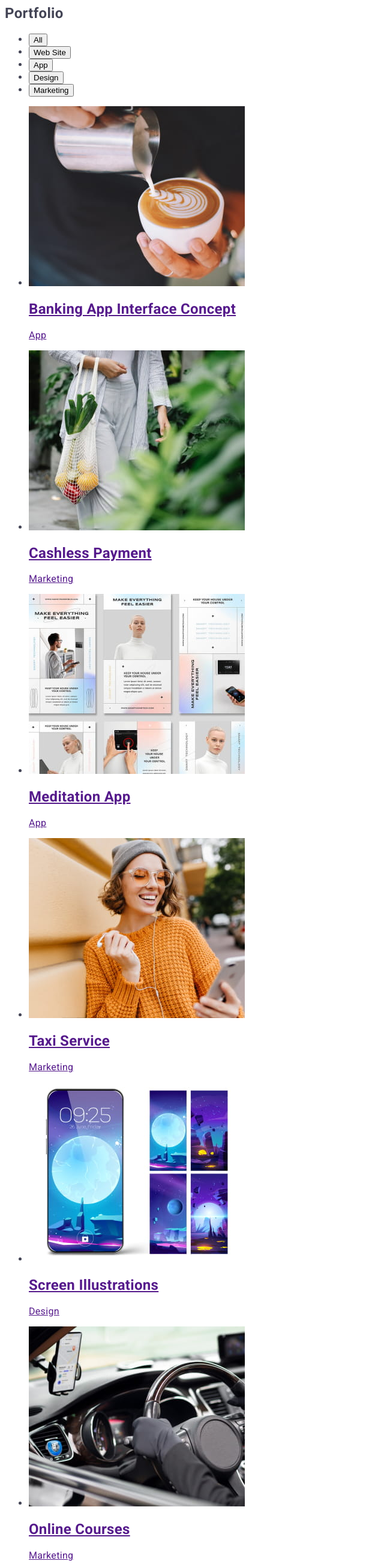
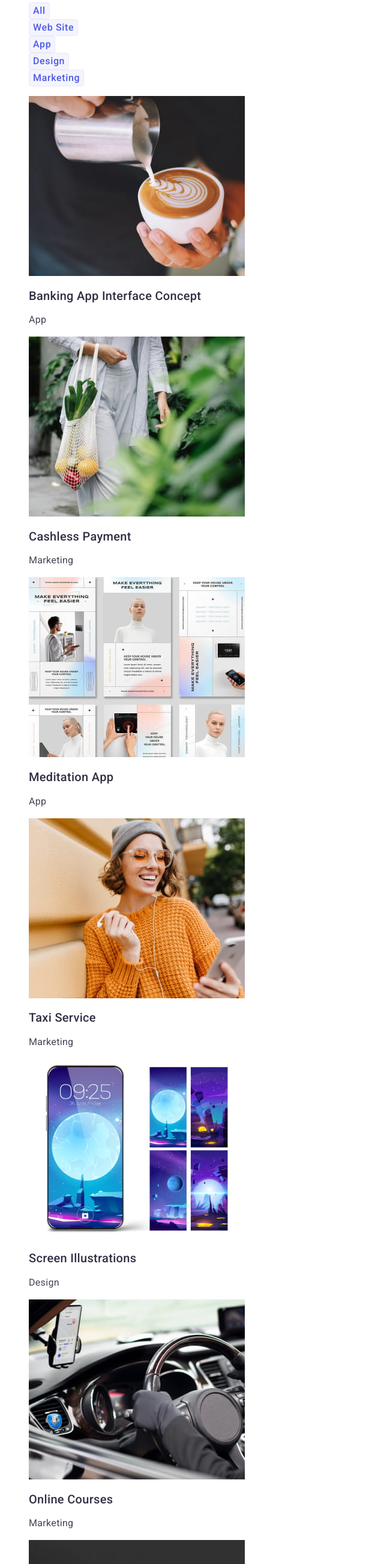
Before and after one commit to ArtSatanov/goit-markup-hw-02, a plain HTML site: page portfolio.html in a window 1280 px wide. Shown: the part 193-2800 px from the top of the page at 60% size, without its empty margins (0-640 px from the left). Drawn offline with Linux system fonts and the light colour scheme.

Commit message:
porftolio main style

```diff
--- a/css/styles.css
+++ b/css/styles.css
@@ -1,19 +1,18 @@
 :root {
   --main-text-color: #434455;
-   --bg-color:#FFFFFF; /* Header, team card background */
-   --primary-brand-color: #4D5AE5; /* CTAs Focused Active states Links */
-   --pressed-state-color: #404BBF; /* CTAs */
-   --dark-color: #2E2F42; /* Overlays Shadows Headings logo*/
-   --light-bg-color: #F4F4FD; /* Light mode backgrounds Light mode Dialogs/alerts */
-
+  --bg-color: #ffffff; /* Header, team card background */
+  --primary-brand-color: #4d5ae5; /* CTAs Focused Active states Links */
+  --pressed-state-color: #404bbf; /* CTAs */
+  --dark-color: #2e2f42; /* Overlays Shadows Headings logo*/
+  --light-bg-color: #f4f4fd; /* Light mode backgrounds Light mode Dialogs/alerts */
+  --acccent-color: #E7E9FC; /* Accent color Hairlines Subtle backgrounds */
 }
 
-body{
-   font-family: Roboto, sans-serif;
+body {
+  font-family: Roboto, 'Open Sans', 'Helvetica Neue', sans-serif;
   color: var(--main-text-color);
   background-color: var(--bg-color);
   letter-spacing: 0.02em;
-
 }
 
 .visually-hidden {
@@ -43,7 +42,7 @@ body{
 }
 
 .logo {
-   font-family: 'Raleway',sans-serif;
+  font-family: 'Raleway', sans-serif;
   font-weight: 800;
   font-size: 18px;
   line-height: 1.17;
@@ -62,6 +61,7 @@ body{
 
 .active-btn:hover,
 .active-btn:focus {
+ color: var(--bg-color);
   background-color: var(--pressed-state-color);
 }
 
@@ -77,19 +77,22 @@ body{
   font-weight: 500;
   font-size: 20px;
   line-height: 1.2;
-   color: var(--dark-color)
+  color: var(--dark-color);
 }
 
 .desc {
   font-size: 16px;
   line-height: 1.5;
+  color: var(--main-text-color);
 }
 
 /* Header*/
 
-.header {}
+.header {
+}
 
-.header-nav {}
+.header-nav {
+}
 
 .header-nav-logo,
 .header-nav-link {
@@ -100,7 +103,8 @@ body{
   font-weight: 500;
 }
 
-.header-nav-item {}
+.header-nav-item {
+}
 
 .header-nav-link,
 .header-cont-link {
@@ -108,9 +112,11 @@ body{
   line-height: 1.5;
 }
 
-.header-cont-list {}
+.header-cont-list {
+}
 
-.header-cont-item {}
+.header-cont-item {
+}
 
 .header-cont-link {
   font-style: normal;
@@ -127,7 +133,7 @@ body{
   font-weight: 700;
   font-size: 56px;
   line-height: 1.07;
-   color: var(--bg-color)
+  color: var(--bg-color);
 }
 
 .hero-btn {
@@ -138,31 +144,40 @@ body{
 
 /* Feature section - Studio*/
 
-.features {}
+.features {
+}
 
-.features-title {}
+.features-title {
+}
 
-.features-list {}
+.features-list {
+}
 
-.features-item {}
+.features-item {
+}
 
-.features-subtitle {}
+.features-subtitle {
+}
 
 .features-desc {
-
 }
 
 /* Examples - Studio*/
 
-.examples {}
+.examples {
+}
 
-.examples-title {}
+.examples-title {
+}
 
-.examples-list {}
+.examples-list {
+}
 
-.examples-item {}
+.examples-item {
+}
 
-.examples-img {}
+.examples-img {
+}
 
 /* Our Team - Studio*/
 
@@ -170,25 +185,29 @@ body{
   background-color: var(--light-bg-color);
 }
 
-.team-title {}
+.team-title {
+}
 
-.team-list {}
+.team-list {
+}
 
 .team-item {
   background-color: var(--bg-color);
 }
 
-.team-img {}
+.team-img {
+}
 
-.team-subtitle {}
+.team-subtitle {
+}
 
-.team-desc {}
+.team-desc {
+}
 
 /* Footer */
 
 .footer {
   background-color: var(--dark-color);
-
 }
 
 .footer-logo {
@@ -198,3 +217,34 @@ body{
 .footer-desc {
   color: var(--light-bg-color);
 }
+
+/* main - portfolio */
+
+.portfolio {}
+
+.portfolio-btn-items {}
+
+.btn-item {}
+
+.portfolio-btn {
+   font-family: Roboto, 'Open Sans', 'Helvetica Neue', sans-serif;
+   font-weight: 500;
+   letter-spacing: 0.04em;
+   color: var(--primary-brand-color);
+   background-color: var(--light-bg-color);
+   border: 1px solid var(--acccent-color);
+   border-radius: 4px;
+   cursor: pointer;
+}
+
+.portfolio-list {}
+
+.portfolio-item {}
+
+.portfolio-link{}
+
+.portfolio-img {}
+
+.portfolio-subtitle {}
+
+.portfolio-desc {}
--- a/portfolio.html
+++ b/portfolio.html
@@ -18,21 +18,25 @@
     <header class="header">
       <!-- navigation -->
       <nav class="header-nav">
-        <a href="./index.html" class="header-nav-logo link logo"
+        <a href="./index.html" class="header-nav-logo link logo active-link"
           ><span class="logo-lead">Web</span>Studio</a
         >
 
         <ul class="header-nav-list list">
           <li class="header-nav-item">
-            <a href="./index.html" class="header-nav-link link">Studio</a>
+            <a href="./index.html" class="header-nav-link link active-link"
+              >Studio</a
+            >
           </li>
           <li class="header-nav-item">
-            <a href="./portfolio.html" class="header-nav-link link current"
+            <a
+              href="./portfolio.html"
+              class="header-nav-link link current active-link"
               >Portfolio</a
             >
           </li>
           <li class="header-nav-item">
-            <a href="" class="header-nav-link link">Contacts</a>
+            <a href="" class="header-nav-link link active-link">Contacts</a>
           </li>
         </ul>
       </nav>
@@ -40,12 +44,16 @@
       <address>
         <ul class="header-cont-list list">
           <li class="header-cont-item">
-            <a href="mailto:info@devstudio.com" class="header-cont-link link"
+            <a
+              href="mailto:info@devstudio.com"
+              class="header-cont-link link active-link"
               >info@devstudio.com</a
             >
           </li>
           <li class="header-cont-item">
-            <a href="tel:+110001111111" class="header-cont-link link"
+            <a
+              href="tel:+110001111111"
+              class="header-cont-link link active-link"
               >+11 (000) 111-11-11</a
             >
           </li>
@@ -53,134 +61,157 @@
       </address>
     </header>
     <main>
-      <section>
-        <h1>Portfolio</h1>
+      <section class="portfolio">
+        <h1 class="visually-hidden">Portfolio</h1>
 
-        <ul>
-          <li>
-            <button type="button">All</button>
+        <ul class="portfolio-btn-items list">
+          <li class="btn-item">
+            <button type="button" class="portfolio-btn desc active-btn">
+              All
+            </button>
           </li>
-          <li>
-            <button type="button">Web Site</button>
+          <li class="btn-item">
+            <button type="button" class="portfolio-btn desc active-btn">
+              Web Site
+            </button>
           </li>
-          <li>
-            <button type="button">App</button>
+          <li class="btn-item">
+            <button type="button" class="portfolio-btn desc active-btn">
+              App
+            </button>
           </li>
-          <li>
-            <button type="button">Design</button>
+          <li class="btn-item">
+            <button type="button" class="portfolio-btn desc active-btn">
+              Design
+            </button>
           </li>
-          <li>
-            <button type="button">Marketing</button>
+          <li class="btn-item">
+            <button type="button" class="portfolio-btn desc active-btn">
+              Marketing
+            </button>
           </li>
         </ul>
 
-        <ul>
-          <li>
-            <a href="">
+        <ul class="portfolio-list list">
+          <li class="portfolio-item">
+            <a href="" class="portfolio-link link">
               <img
                 src="./images/project_cards/img.jpg"
                 alt="Banking App Interface Concept"
                 width="360"
                 height="300"
+                class="portfolio-img"
               />
-              <h2>Banking App Interface Concept</h2>
-              <p>App</p>
+              <h2 class="portfolio-subtitle subtitle">
+                Banking App Interface Concept
+              </h2>
+              <p class="portfolio-desc desc">App</p>
             </a>
           </li>
-          <li>
-            <a href="">
+          <li class="portfolio-item">
+            <a href="" class="portfolio-link link">
               <img
                 src="./images/project_cards/img-1.jpg"
                 alt="Cashless Payment"
                 width="360"
                 height="300"
+                class="portfolio-img"
               />
-              <h2>Cashless Payment</h2>
-              <p>Marketing</p>
+              <h2 class="portfolio-subtitle subtitle">Cashless Payment</h2>
+              <p class="portfolio-desc desc">Marketing</p>
             </a>
           </li>
-          <li>
-            <a href="">
+          <li class="portfolio-item">
+            <a href="" class="portfolio-link link">
               <img
                 src="./images/project_cards/img-2.jpg"
                 alt="Meditation App"
                 width="360"
                 height="300"
+                class="portfolio-img"
               />
-              <h2>Meditation App</h2>
-              <p>App</p>
+              <h2 class="portfolio-subtitle subtitle">Meditation App</h2>
+              <p class="portfolio-desc desc">App</p>
             </a>
           </li>
-          <li>
-            <a href="">
+          <li class="portfolio-item">
+            <a href="" class="portfolio-link link">
               <img
                 src="./images/project_cards/img-3.jpg"
                 alt="Taxi Service"
                 width="360"
                 height="300"
+                class="portfolio-img"
               />
-              <h2>Taxi Service</h2>
-              <p>Marketing</p>
+              <h2 class="portfolio-subtitle subtitle">Taxi Service</h2>
+              <p class="portfolio-desc desc">Marketing</p>
             </a>
           </li>
-          <li>
-            <a href="">
+          <li class="portfolio-item">
+            <a href="" class="portfolio-link link">
               <img
                 src="./images/project_cards/img-4.jpg"
                 alt="Screen Illustrations"
                 width="360"
                 height="300"
+                class="portfolio-img"
               />
-              <h2>Screen Illustrations</h2>
-              <p>Design</p>
+              <h2 class="portfolio-subtitle subtitle">Screen Illustrations</h2>
+              <p class="portfolio-desc desc">Design</p>
             </a>
           </li>
-          <li>
-            <a href="">
+          <li class="portfolio-item">
+            <a href="" class="portfolio-link link">
               <img
                 src="./images/project_cards/img-5.jpg"
                 alt="Online Courses"
                 width="360"
                 height="300"
+                class="portfolio-img"
               />
-              <h2>Online Courses</h2>
-              <p>Marketing</p>
+              <h2 class="portfolio-subtitle subtitle">Online Courses</h2>
+              <p class="portfolio-desc desc">Marketing</p>
             </a>
           </li>
-          <li>
-            <a href="">
+          <li class="portfolio-item">
+            <a href="" class="portfolio-link link">
               <img
                 src="./images/project_cards/img-6.jpg"
                 alt="Instagram Stories Concept"
                 width="360"
                 height="300"
+                class="portfolio-img"
               />
-              <h2>Instagram Stories Concept</h2>
-              <p>Design</p>
+              <h2 class="portfolio-subtitle subtitle">
+                Instagram Stories Concept
+              </h2>
+              <p class="portfolio-desc desc">Design</p>
             </a>
           </li>
-          <li>
-            <a href="">
+          <li class="portfolio-item">
+            <a href="" class="portfolio-link link">
               <img
                 src="./images/project_cards/img-7.jpg"
                 alt="Organic Food"
                 width="360"
                 height="300"
+                class="portfolio-img"
               />
-              <h2>Organic Food</h2>
-              <p>Web Site</p>
+              <h2 class="portfolio-subtitle subtitle">Organic Food</h2>
+              <p class="portfolio-desc desc">Web Site</p>
             </a>
           </li>
-          <li>
-            <a href="">
+          <li class="portfolio-item">
+            <a href="" class="portfolio-link link">
               <img
                 src="./images/project_cards/img-8.jpg"
                 alt="Fresh Coffee"
                 width="360"
                 height="300"
+                class="portfolio-img"
               />
-              <h2>Fresh Coffee</h2>
-              <p>Web Site</p>
+              <h2 class="portfolio-subtitle subtitle">Fresh Coffee</h2>
+              <p class="portfolio-desc desc">Web Site</p>
             </a>
           </li>
         </ul>
@@ -188,10 +219,10 @@
     </main>
     <!-- footer -->
     <footer class="footer">
-      <a href="./index.html" class="footer-logo link logo"
+      <a href="./index.html" class="footer-logo link logo active-link"
         ><span class="logo-lead">Web</span>Studio</a
       >
-      <p class="footer-desc">
+      <p class="footer-desc desc">
         Increase the flow of customers and sales for your business with digital
         marketing & growth solutions.
       </p>
```
Lines whose indentation alone changed are shown as unchanged.
